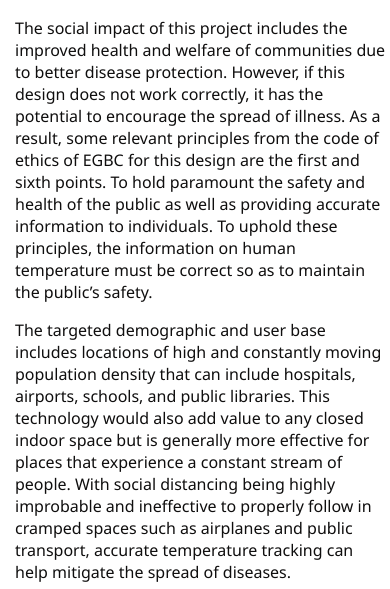
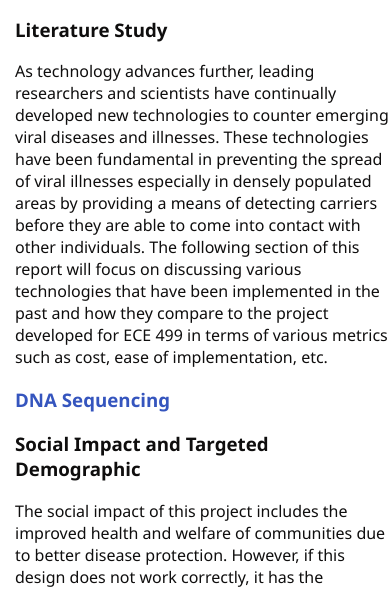
Before and after one commit to ash2win/ECE499.github.io, a plain HTML site: page background.html in a window 390 px wide. Shown: the part 414-1003 px from the top of the page. Drawn offline with Linux system fonts and the light colour scheme.

```diff
--- a/background.html
+++ b/background.html
@@ -26,6 +26,27 @@
       <h2 class = "about">
         Background
       </h2>
+      <h3 class= "secondhead">
+        Literature Study
+      </h3>
+      <p class = "para">
+        As technology advances further, leading researchers and scientists have continually developed new technologies to counter emerging
+        viral diseases and illnesses. These technologies have been fundamental in preventing the spread of viral illnesses especially in
+        densely populated areas by providing a means of detecting carriers before they are able to come into contact with other individuals.
+        The following section of this report will focus on discussing various technologies that have been implemented in the past and how they
+        compare to the project developed for ECE 499  in terms of various metrics such as cost, ease of implementation, etc.
+      </p>
+      <h3 class = "secondhead" style = "color: rgb(53, 85, 190);">
+        DNA Sequencing
+      </h3>
+
+
+
+
+
+      <h3 class = "secondhead">
+        Social Impact and Targeted Demographic
+      </h3>
       <p class="para">
         The social impact of this project includes the improved health and welfare of communities due to better  disease protection. However, if this design does not
         work correctly, it has the potential to encourage the spread of illness. As a result, some relevant principles from the code of ethics of EGBC for this design
```
Also changed, not shown: design.html (+3 -3 lines).
